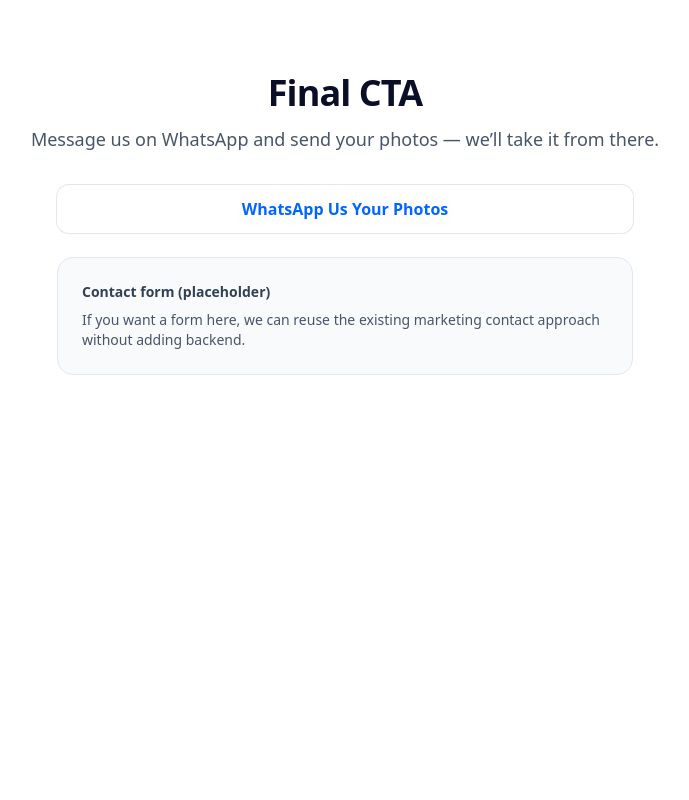
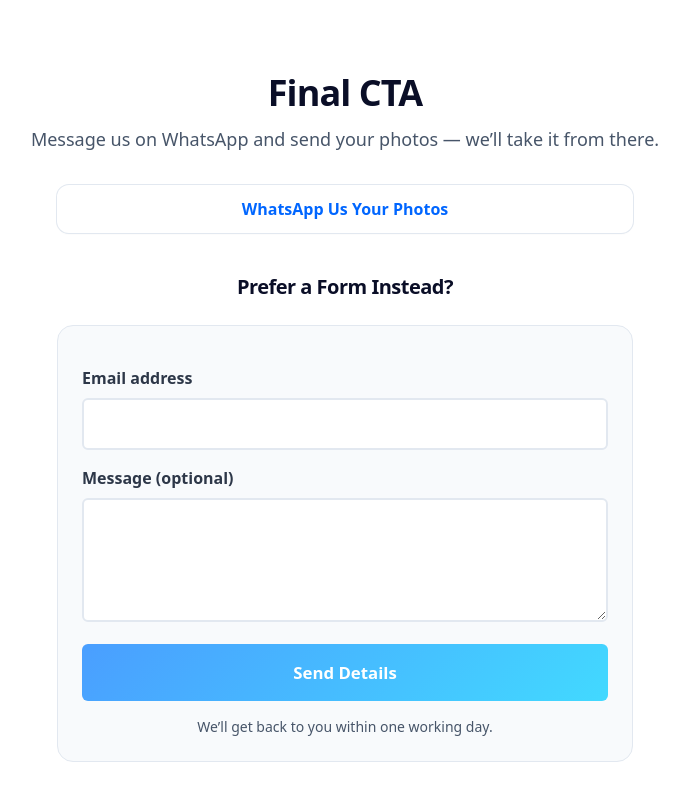
Before and after one commit to PatchLore/fixblox-websites, a Next.js app: page /websites/listing-hero in a window 1280 px wide. Shown: the part 2992-3792 px from the top of the page, without its empty margins (295-984 px from the left). Before the commit the page ends 3431 px from the top, so only its background shows below. Built offline with nearby package versions, Linux system fonts and the light colour scheme.

Commit message:
feat: add Formspree contact form to listing-hero

```diff
--- a/src/app/listing-hero/page.tsx
+++ b/src/app/listing-hero/page.tsx
@@ -1,6 +1,25 @@
+'use client';
+
+import { useEffect, useState } from 'react';
+
 export default function ListingHeroPage() {
   const whatsappHref = "https://wa.me/447925990923";
   const freeExampleHref = "#before-after";
+  const [submitStatus, setSubmitStatus] = useState<'idle' | 'success' | 'error'>('idle');
+  const [redirectUrl, setRedirectUrl] = useState('');
+
+  useEffect(() => {
+    if (typeof window !== 'undefined') {
+      // Return to this page after Formspree submission
+      setRedirectUrl(`${window.location.origin}${window.location.pathname}?submitted=true#form`);
+    }
+
+    const urlParams = new URLSearchParams(window.location.search);
+    if (urlParams.get('submitted') === 'true') {
+      setSubmitStatus('success');
+      window.history.replaceState({}, '', window.location.pathname + '#form');
+    }
+  }, []);
 
   return (
     <main className="bg-white text-slate-900">
@@ -245,13 +264,67 @@ export default function ListingHeroPage() {
             </a>
           </div>
 
-          {/* Simple contact form placeholder */}
-          <div className="mx-auto mt-6 max-w-xl rounded-2xl border border-slate-200 bg-slate-50 p-6">
-            <div className="text-sm font-semibold text-slate-700">Contact form (placeholder)</div>
-            <div className="mt-2 text-sm text-slate-600">
-              If you want a form here, we can reuse the existing marketing contact approach without adding backend.
+          {/* Formspree contact form (secondary CTA) */}
+          <section id="form" className="mx-auto mt-10 max-w-xl">
+            <h3 className="text-center text-xl font-bold tracking-tight text-[#0A0E27]">
+              Prefer a Form Instead?
+            </h3>
+
+            <div className="mt-6 rounded-2xl border border-slate-200 bg-slate-50 p-6">
+              {submitStatus === 'success' ? (
+                <div className="text-center py-2">
+                  <div className="text-green-700 text-base font-semibold">
+                    Thanks — we’ll be in touch shortly.
+                  </div>
+                </div>
+              ) : (
+                <form action="https://formspree.io/f/xqeavjrq" method="POST" className="space-y-4">
+                  <input type="hidden" name="_subject" value="New Website Enquiry – FixBlox" />
+                  <input type="hidden" name="_next" value={redirectUrl} />
+                  <input type="hidden" name="source" value="listing-hero" />
+
+                  <div>
+                    <label htmlFor="email" className="block mb-2 font-semibold text-[#2d3748]">
+                      Email address
+                    </label>
+                    <input
+                      type="email"
+                      id="email"
+                      name="email"
+                      required
+                      className="w-full p-3 border-2 border-[#e2e8f0] rounded-md text-base font-sans transition-colors focus:outline-none focus:border-[#4A9EFF] bg-white"
+                    />
+                  </div>
+
+                  <div>
+                    <label htmlFor="message" className="block mb-2 font-semibold text-[#2d3748]">
+                      Message (optional)
+                    </label>
+                    <textarea
+                      id="message"
+                      name="message"
+                      rows={4}
+                      className="w-full p-3 border-2 border-[#e2e8f0] rounded-md text-base font-sans transition-colors focus:outline-none focus:border-[#4A9EFF] bg-white"
+                    />
+                  </div>
+
+                  <button
+                    type="submit"
+                    className="w-full p-4 text-white border-none rounded-md text-[1.05rem] font-semibold cursor-pointer"
+                    style={{
+                      background: 'linear-gradient(135deg, #4A9EFF 0%, #42D9FF 100%)',
+                    }}
+                  >
+                    Send Details
+                  </button>
+
+                  <p className="text-center text-sm text-slate-600">
+                    We’ll get back to you within one working day.
+                  </p>
+                </form>
+              )}
             </div>
-          </div>
+          </section>
         </div>
       </section>
     </main>
```
